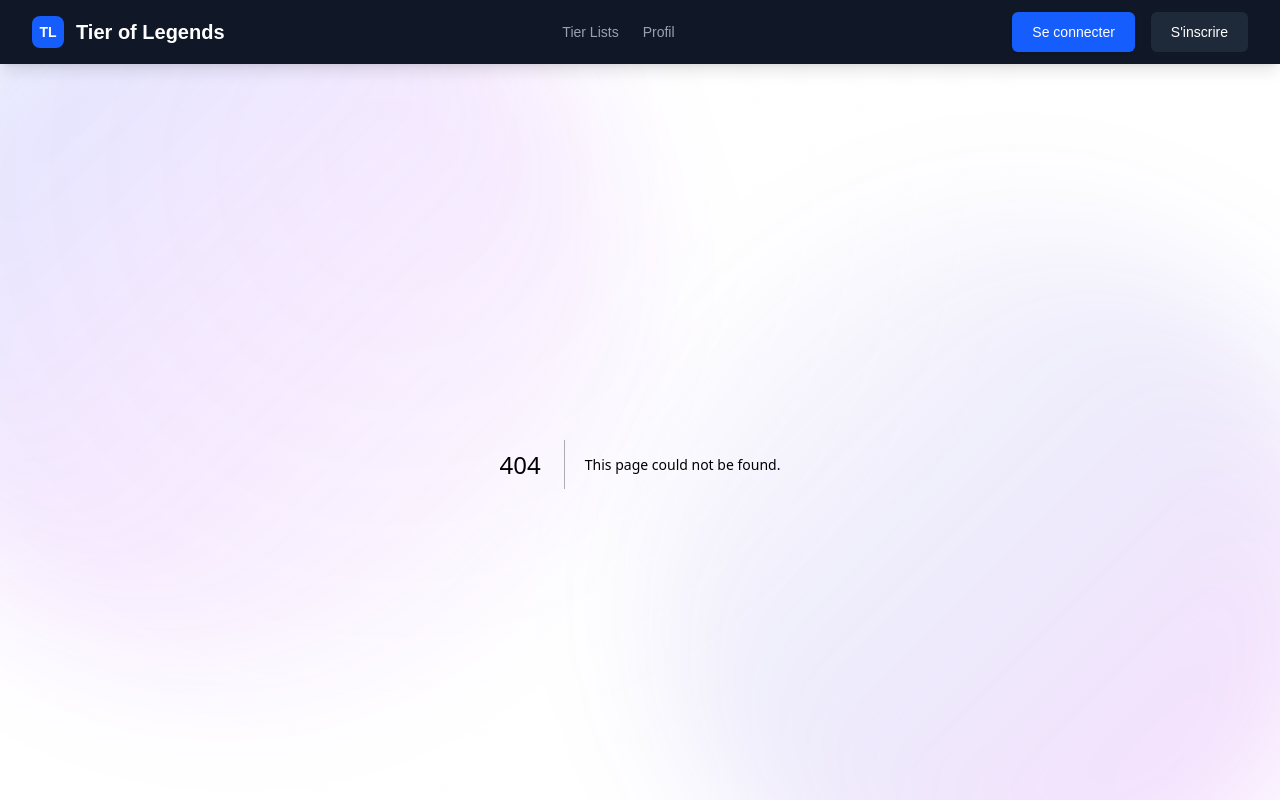
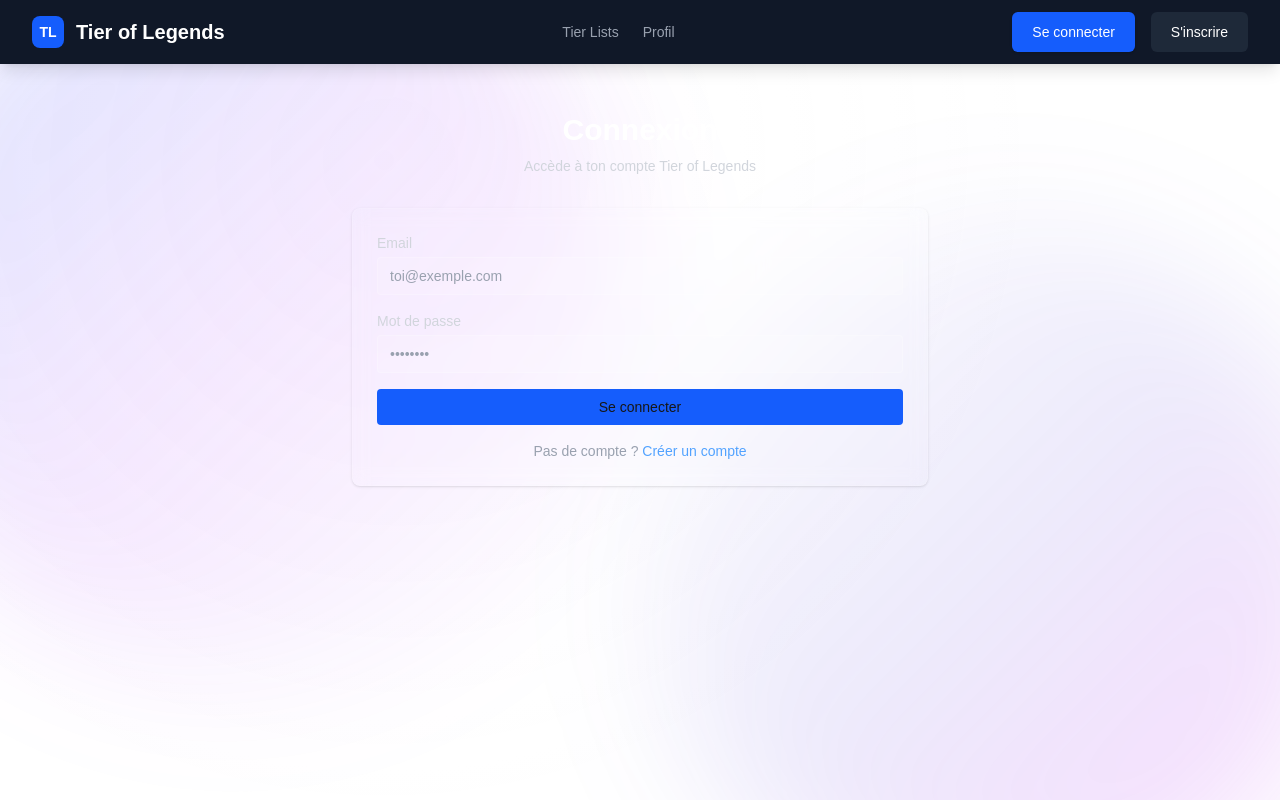
Before and after one commit to ThysmaJS/TierOfLegends, a Next.js app: page /login in a window 1280 px wide. Before the commit this address had no page. Shown: the top 800 px of the page. Built offline with nearby package versions, Linux system fonts and the light colour scheme.

Commit message:
feat: Implement login and registration pages with form validation and error handling

```diff
--- /dev/null
+++ b/src/app/login/page.tsx
@@ -0,0 +1,85 @@
+"use client";
+
+import React from 'react';
+import Link from 'next/link';
+import { useRouter } from 'next/navigation';
+
+export default function LoginPage() {
+  const router = useRouter();
+  const [email, setEmail] = React.useState('');
+  const [password, setPassword] = React.useState('');
+  const [loading, setLoading] = React.useState(false);
+  const [error, setError] = React.useState<string | null>(null);
+
+  async function onSubmit(e: React.FormEvent) {
+    e.preventDefault();
+    setError(null);
+    if (!email || !password) {
+      setError('Email et mot de passe requis');
+      return;
+    }
+    setLoading(true);
+    try {
+      // Mock login
+      await new Promise(r => setTimeout(r, 600));
+      router.push('/profil');
+    } catch (err) {
+      setError('Connexion impossible');
+    } finally {
+      setLoading(false);
+    }
+  }
+
+  return (
+    <div className="min-h-screen py-12">
+      <div className="mx-auto max-w-screen-sm px-4 sm:px-6 lg:px-8">
+        <div className="mb-8 text-center">
+          <h1 className="text-3xl font-bold text-white">Connexion</h1>
+          <p className="text-gray-300 text-sm mt-2">Accède à ton compte Tier of Legends</p>
+        </div>
+
+        <div className="bg-white/5 backdrop-blur-sm border border-white/10 rounded-lg p-6 shadow">
+          <form onSubmit={onSubmit} className="space-y-4">
+            {error && (
+              <div className="text-sm text-red-400">{error}</div>
+            )}
+            <div>
+              <label htmlFor="email" className="block text-sm text-gray-300 mb-1">Email</label>
+              <input
+                id="email"
+                type="email"
+                value={email}
+                onChange={e => setEmail(e.target.value)}
+                className="w-full bg-white/10 border border-white/20 rounded px-3 py-2 text-sm focus:outline-none focus:ring-2 focus:ring-blue-600 placeholder:text-gray-400"
+                placeholder="toi@exemple.com"
+                autoComplete="email"
+              />
+            </div>
+            <div>
+              <label htmlFor="password" className="block text-sm text-gray-300 mb-1">Mot de passe</label>
+              <input
+                id="password"
+                type="password"
+                value={password}
+                onChange={e => setPassword(e.target.value)}
+                className="w-full bg-white/10 border border-white/20 rounded px-3 py-2 text-sm focus:outline-none focus:ring-2 focus:ring-blue-600 placeholder:text-gray-400"
+                placeholder="••••••••"
+                autoComplete="current-password"
+              />
+            </div>
+            <button
+              type="submit"
+              disabled={loading}
+              className="w-full px-4 py-2 rounded bg-blue-600 hover:bg-blue-500 disabled:opacity-60 text-sm font-medium"
+            >{loading ? 'Connexion…' : 'Se connecter'}</button>
+          </form>
+
+          <p className="text-sm text-gray-400 mt-4 text-center">
+            Pas de compte ?{' '}
+            <Link href="/register" className="text-blue-400 hover:text-blue-300">Créer un compte</Link>
+          </p>
+        </div>
+      </div>
+    </div>
+  );
+}
--- /dev/null
+++ b/src/app/register/page.tsx
@@ -0,0 +1,102 @@
+"use client";
+
+import React from 'react';
+import Link from 'next/link';
+import { useRouter } from 'next/navigation';
+
+export default function RegisterPage() {
+  const router = useRouter();
+  const [email, setEmail] = React.useState('');
+  const [password, setPassword] = React.useState('');
+  const [confirm, setConfirm] = React.useState('');
+  const [loading, setLoading] = React.useState(false);
+  const [error, setError] = React.useState<string | null>(null);
+
+  async function onSubmit(e: React.FormEvent) {
+    e.preventDefault();
+    setError(null);
+    if (!email || !password) {
+      setError('Email et mot de passe requis');
+      return;
+    }
+    if (password !== confirm) {
+      setError('Les mots de passe ne correspondent pas');
+      return;
+    }
+    setLoading(true);
+    try {
+      // Mock register
+      await new Promise(r => setTimeout(r, 700));
+      router.push('/login');
+    } catch (err) {
+      setError('Inscription impossible');
+    } finally {
+      setLoading(false);
+    }
+  }
+
+  return (
+    <div className="min-h-screen py-12">
+      <div className="mx-auto max-w-screen-sm px-4 sm:px-6 lg:px-8">
+        <div className="mb-8 text-center">
+          <h1 className="text-3xl font-bold text-white">Créer un compte</h1>
+          <p className="text-gray-300 text-sm mt-2">Rejoins Tier of Legends</p>
+        </div>
+
+        <div className="bg-white/5 backdrop-blur-sm border border-white/10 rounded-lg p-6 shadow">
+          <form onSubmit={onSubmit} className="space-y-4">
+            {error && (
+              <div className="text-sm text-red-400">{error}</div>
+            )}
+            <div>
+              <label htmlFor="email" className="block text-sm text-gray-300 mb-1">Email</label>
+              <input
+                id="email"
+                type="email"
+                value={email}
+                onChange={e => setEmail(e.target.value)}
+                className="w-full bg-white/10 border border-white/20 rounded px-3 py-2 text-sm focus:outline-none focus:ring-2 focus:ring-blue-600 placeholder:text-gray-400"
+                placeholder="toi@exemple.com"
+                autoComplete="email"
+              />
+            </div>
+            <div>
+              <label htmlFor="password" className="block text-sm text-gray-300 mb-1">Mot de passe</label>
+              <input
+                id="password"
+                type="password"
+                value={password}
+                onChange={e => setPassword(e.target.value)}
+                className="w-full bg-white/10 border border-white/20 rounded px-3 py-2 text-sm focus:outline-none focus:ring-2 focus:ring-blue-600 placeholder:text-gray-400"
+                placeholder="••••••••"
+                autoComplete="new-password"
+              />
+            </div>
+            <div>
+              <label htmlFor="confirm" className="block text-sm text-gray-300 mb-1">Confirmer le mot de passe</label>
+              <input
+                id="confirm"
+                type="password"
+                value={confirm}
+                onChange={e => setConfirm(e.target.value)}
+                className="w-full bg-white/10 border border-white/20 rounded px-3 py-2 text-sm focus:outline-none focus:ring-2 focus:ring-blue-600 placeholder:text-gray-400"
+                placeholder="••••••••"
+                autoComplete="new-password"
+              />
+            </div>
+            <button
+              type="submit"
+              disabled={loading}
+              className="w-full px-4 py-2 rounded bg-blue-600 hover:bg-blue-500 disabled:opacity-60 text-sm font-medium"
+            >{loading ? 'Création du compte…' : 'Créer un compte'}</button>
+          </form>
+
+          <p className="text-sm text-gray-400 mt-4 text-center">
+            Déjà inscrit ?{' '}
+            <Link href="/login" className="text-blue-400 hover:text-blue-300">Se connecter</Link>
+          </p>
+        </div>
+      </div>
+    </div>
+  );
+}
```
